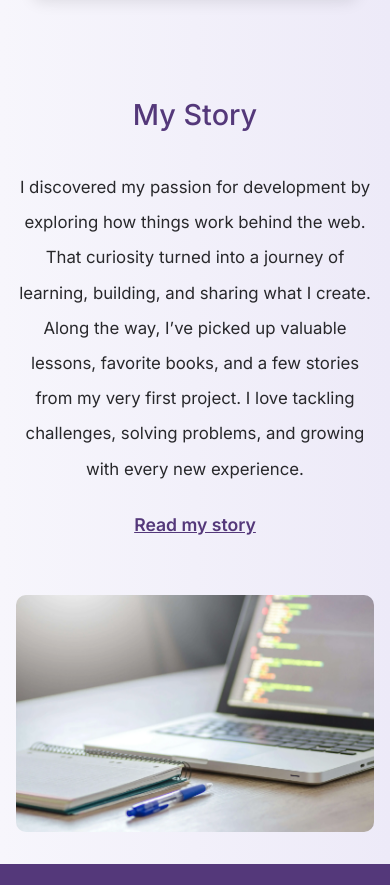
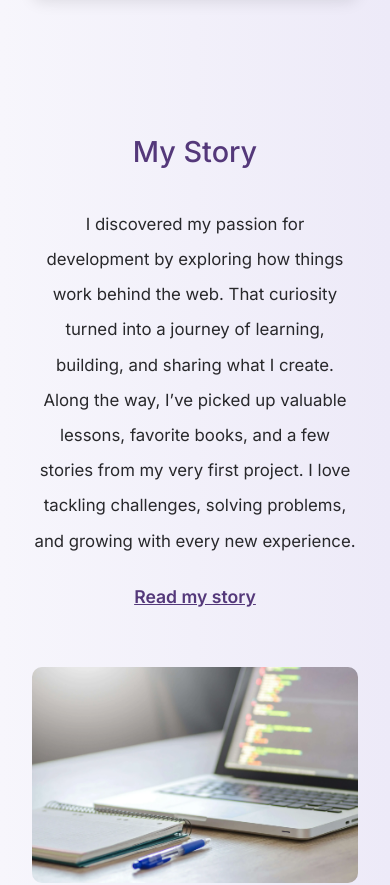
Before and after one commit to CamilleOnoda/camilleonoda.dev, a React (Create React App) app: page /about in a window 390 px wide. Shown: the part 2760-3645 px from the top of the page. Built offline with nearby package versions, Linux system fonts and the light colour scheme.

Commit message:
set some story section layout

```diff
--- a/src/features/about/aboutStory.css
+++ b/src/features/about/aboutStory.css
@@ -1,6 +1,7 @@
+/* Section Wrapper */
 .about-story-section {
   background: var(--background-color);
-  padding: 3rem 1rem 4rem;
+  padding: 3rem 1rem 4rem; /* top right bottom (left = right) */
   display: flex;
   justify-content: center;
   align-items: center;
@@ -9,16 +10,25 @@
   margin-top: -25px;
 }
 
-/* Container & Inner Flex */
-.about-story-container,
-.about-story-inner-container {
+/* Container for content alignment */
+.about-story-container {
   display: flex;
   align-items: center;
   justify-content: space-between;
   max-width: 75rem;
   width: 100%;
   gap: 3rem;
+  margin-top: 1rem;
+  padding: 2.3rem 1rem;
   flex-wrap: wrap;
+}
+
+/* Inner wrapper for image + text */
+.about-story-inner-container {
+  display: flex;
+  gap: 3rem;
+  flex-wrap: wrap;
+  justify-content: space-between;
 }
 
 /* Image Container */
@@ -26,8 +36,10 @@
   flex: 1;
   display: flex;
   justify-content: center;
+  width: 100%;
 }
 
+/* Story Image */
 .about-story-img {
   width: 100%;
   max-width: 35rem;
@@ -42,6 +54,7 @@
   line-height: 1.6;
 }
 
+/* Paragraph Description */
 .about-story-text-description {
   font-size: 1.05rem;
   line-height: 2.2rem;
@@ -56,7 +69,6 @@
   text-decoration: underline;
 }
 
-/* Responsive - Tablets */
 @media (max-width: 1024px) {
   .about-story-section {
     padding: 2rem 1rem;
@@ -67,7 +79,7 @@
     gap: 3.5rem;
   }
   .about-story-image-container {
-    order: 2;
+    order: 2; /* move image below text */
     width: 100%;
   }
   .about-story-img {
@@ -78,10 +90,9 @@
   }
 }
 
-/* Responsive - Mobile */
 @media (max-width: 650px) {
   .about-story-section {
-    padding: 2rem 1rem;
+    padding: 1rem;
   }
   .about-story-link {
     font-size: 1.1rem;
```
